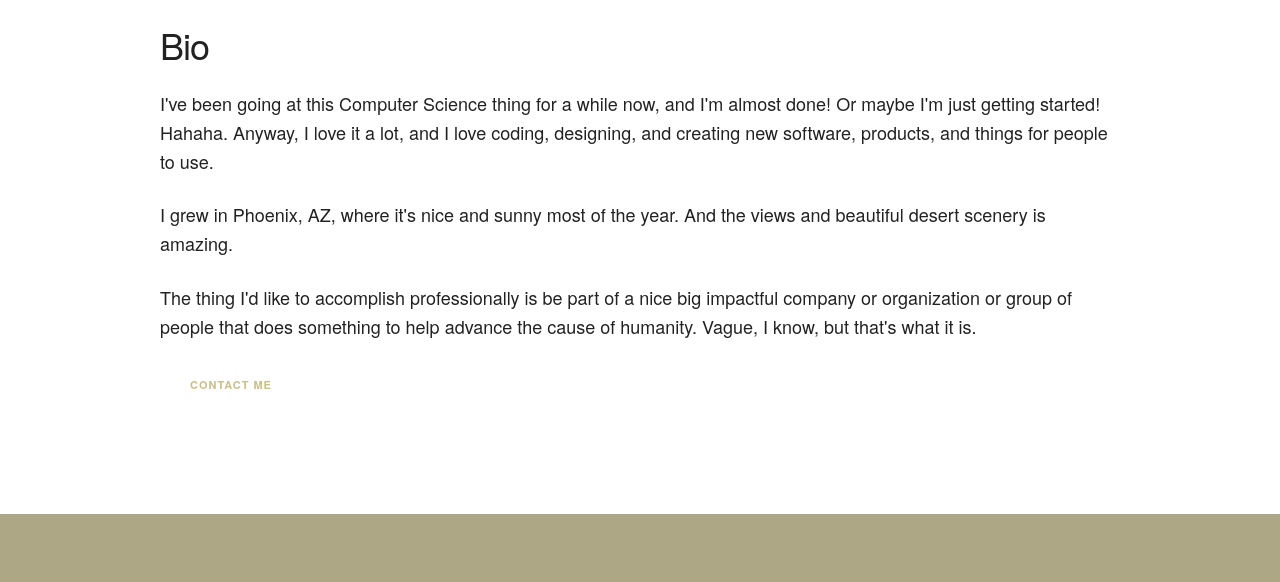
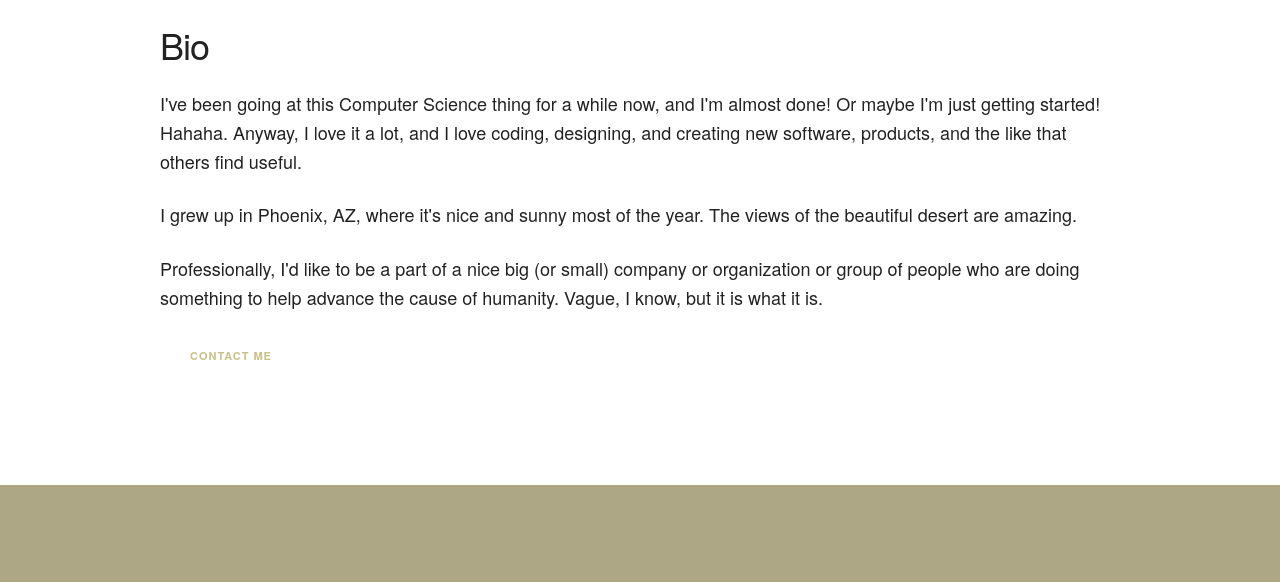
Before and after one commit to Cigomba/portfolio, a website with bundled scripts: page index.html in a window 1280 px wide. Shown: the part 831-1413 px from the top of the page. Built offline with nearby package versions, Linux system fonts and the light colour scheme; files whose address does not match are found by name.

Commit message:
Update index.html

```diff
--- a/index.html
+++ b/index.html
@@ -55,14 +55,13 @@
 					<h3>Bio</h3>
 					<p>
 						I've been going at this Computer Science thing for a while now, and I'm almost done! Or maybe I'm just getting started! Hahaha.
-						Anyway, I love it a lot, and I love coding, designing, and creating new software, products, and things for people to
-						use.
+						Anyway, I love it a lot, and I love coding, designing, and creating new software, products, and the like that others find useful.
 					</p>
 					<p>
-						I grew in Phoenix, AZ, where it's nice and sunny most of the year. And the views and beautiful desert scenery is amazing.
+						I grew up in Phoenix, AZ, where it's nice and sunny most of the year. The views of the beautiful desert are amazing.
 					</p>
-					<p>The thing I'd like to accomplish professionally is be part of a nice big impactful company or organization or group
-						of people that does something to help advance the cause of humanity. Vague, I know, but that's what it is.</p>
+					<p>Professionally, I'd like to be a part of a nice big (or small) company or organization or group
+						of people who are doing something to help advance the cause of humanity. Vague, I know, but it is what it is.</p>
 					<a class="contact button" id="contactme">Contact Me</a>
 				</div>
 			</div>
```
